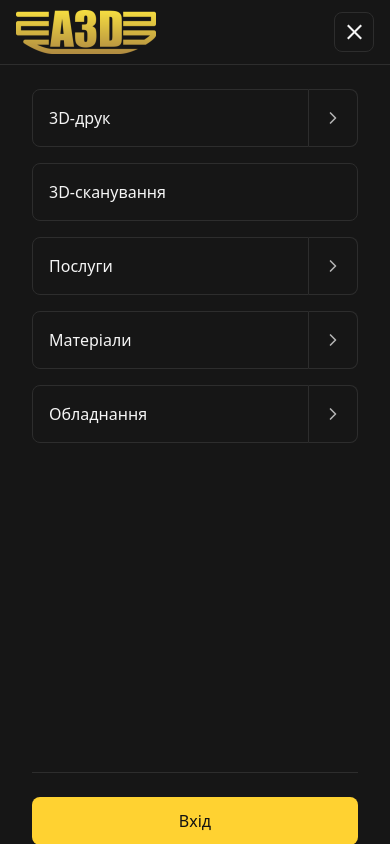
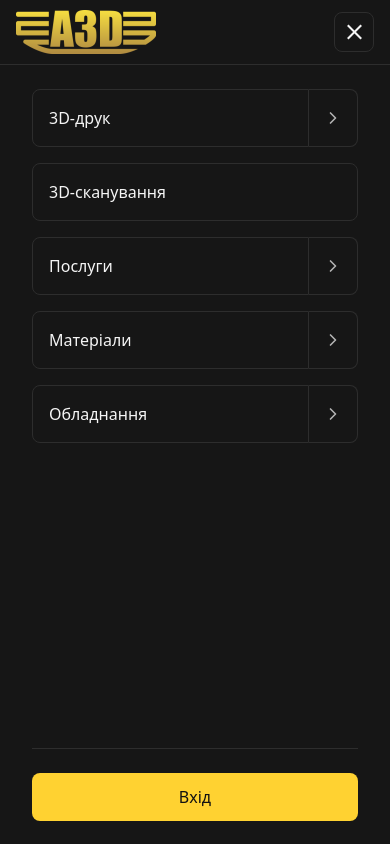
Before and after one commit to g4rv/additive3d, a Next.js app: page /equipment/fdm in a window 390 px wide. Both pictures are taken after a click on the button 354 px from the left and 32 px from the top of the page. Shown: the top 844 px of the page. Built offline with nearby package versions, Linux system fonts and the light colour scheme.

Commit message:
improve spacing and animation

```diff
--- a/components/header/MobileNavigation.tsx
+++ b/components/header/MobileNavigation.tsx
@@ -132,6 +132,7 @@ const MobileNavigation = forwardRef<MobileNavigationRef, MobileNavigationProps>(
           initial={{ height: 0 }}
           animate={{
             height: isBurgerOpen ? 'calc(100dvh - var(--header-height))' : 0,
+            opacity: isBurgerOpen ? 1 : 0,
           }}
           transition={{
             type: 'tween',
@@ -142,7 +143,7 @@ const MobileNavigation = forwardRef<MobileNavigationRef, MobileNavigationProps>(
             isTablet && 'border-base-300 left-auto w-full max-w-[50vw] border-l'
           )}
         >
-          <nav className={cn('flex h-full flex-col', isTablet && 'pb-8')}>
+          <nav className={cn('flex h-full flex-col pb-6', isTablet && 'pb-8')}>
             <ul className="flex flex-col overflow-y-scroll px-8 pt-6">
               {navItems.map((item) => {
                 const hasChildren = item.children && item.children.length > 0;
```
